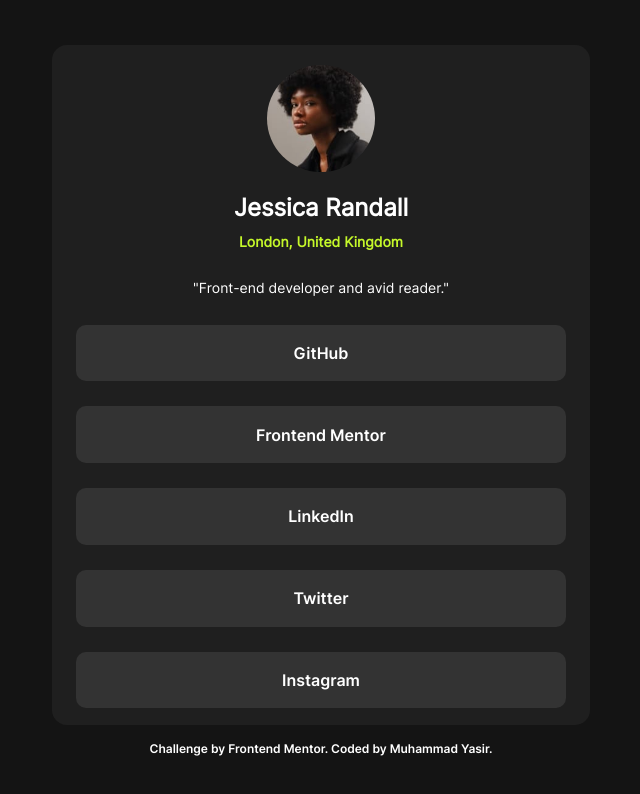
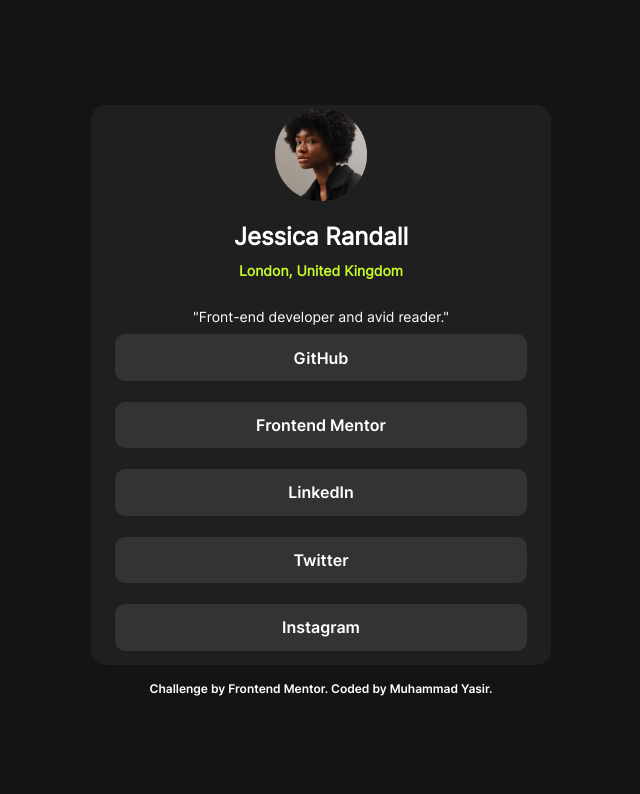
Before and after one commit to Devuno-official/social_links-profile, a plain HTML site: page index.html in a window 1536 px wide. Shown: the whole page, without its empty margins (447-1087 px from the left). Drawn offline with Linux system fonts and the light colour scheme.

Commit message:
bug fixed

```diff
--- a/style.css
+++ b/style.css
@@ -163,8 +163,8 @@ body{
 
 @media screen and (min-width: 1440px) {
   .infoPage {
-    width: 35%;
-    height: 85%;
+    width: 30%;
+    height: 70%;
   }
 
   .topPart> img {
```
